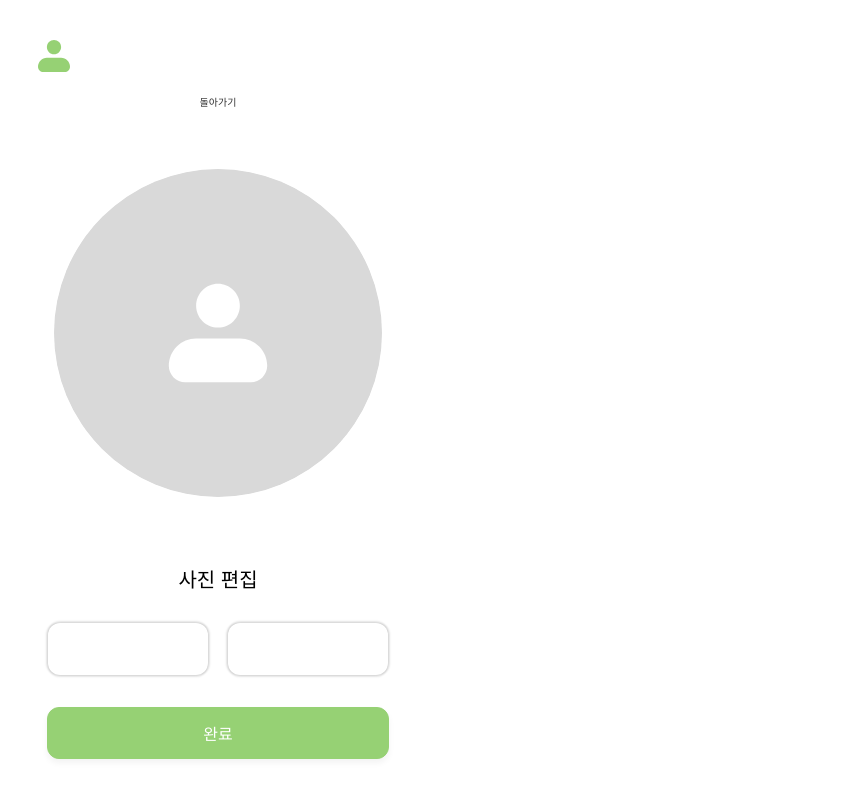
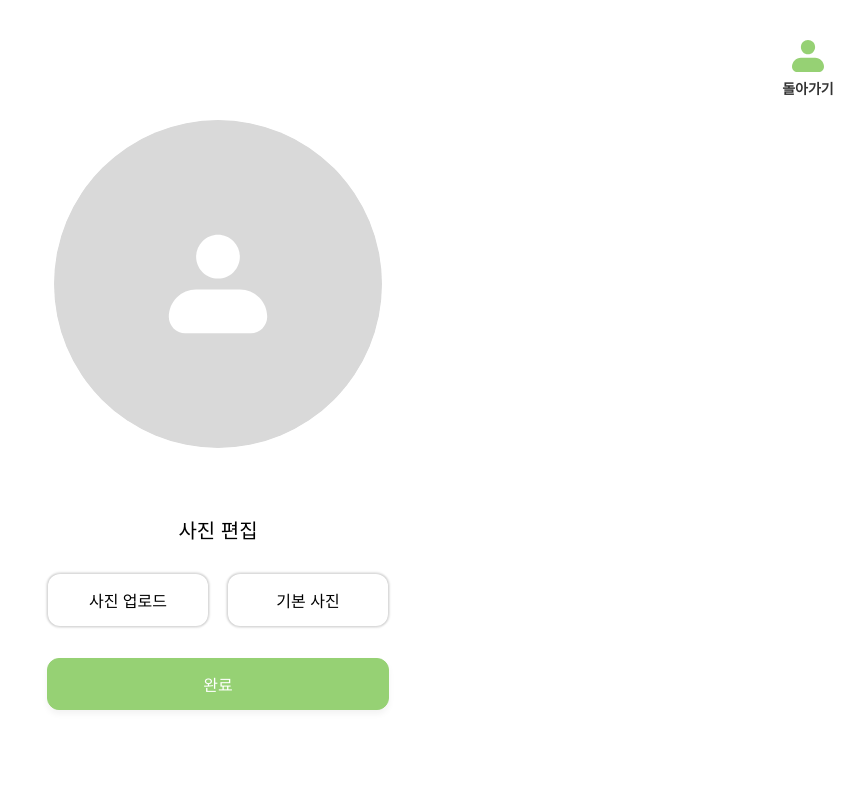
Before and after one commit to Code-Ideafev/GMT_front, a React (Vite) app: page /EditProfile in a window 1280 px wide. Shown: the whole page, without its empty margins (422-1280 px from the left). Built offline with nearby package versions, Linux system fonts and the light colour scheme.

Commit message:
경로 재설정 및 시계 아이콘 수정, 버튼 호버 수정

```diff
--- a/src/MyPage/my-page.css
+++ b/src/MyPage/my-page.css
@@ -1,34 +1,100 @@
+/* 기본 배경 및 컨테이너 설정 */
 body { background-color: white; color: black; margin: 0; overflow-x: hidden; }
-.mypage-container { width: 100%; min-height: 100vh; display: flex; flex-direction: column; background-color: #fff; }
-.header-area { display: flex; justify-content: flex-end; padding: 40px; box-sizing: border-box; }
-.icon-wrapper { display: flex; flex-direction: column; align-items: center; gap: 4px; cursor: pointer; }
+.mypage-container {
+  width: 100%;
+  min-height: 100vh;
+  display: flex;
+  flex-direction: column;
+  background-color: #fff;
+}
+
+/* 1. 상단 아이콘 영역 */
+.header-area {
+  width: 100%;
+  height: 100px;
+}
+
+.icon-wrapper {
+  position: fixed !important;
+  top: 40px !important;
+  right: -100px !important;
+  display: flex !important;
+  flex-direction: column !important;
+  align-items: center !important;
+  gap: 8px !important;
+  cursor: pointer !important;
+  z-index: 99999 !important;
+  width: 300px !important;
+}
+
+.clock-btn {
+  background: none !important;
+  border: none !important;
+  padding: 0 !important;
+  display: flex !important;
+  justify-content: center !important;
+}
+
+.icon-stack {
+  position: relative !important;
+  width: 32px !important;
+  height: 32px !important;
+}
+
+.clock-img {
+  position: absolute !important;
+  top: 0 !important;
+  left: 0 !important;
+  width: 32px !important;
+  height: 32px !important;
+  object-fit: contain !important;
+  transition: opacity 0.3s ease !important;
+}
+
+.clock-img.hover {
+  filter: invert(48%) sepia(16%) saturate(1061%) hue-rotate(55deg) brightness(92%) contrast(88%) !important;
+  opacity: 0;
+}
+
+.back-text {
+  font-size: 14px !important;
+  font-weight: 600 !important;
+  color: #333 !important;
+  text-align: center !important;
+  width: 100% !important;
+  display: block !important;
+  position: relative !important;
+  top: -20px !important;
+}
+
 .icon-wrapper:hover .back-text { color: #5D8546 !important; }
 .icon-wrapper:hover .clock-img.base { opacity: 0 !important; }
 .icon-wrapper:hover .clock-img.hover { opacity: 1 !important; }
-.clock-btn { background: none; border: none; outline: none; padding: 0; cursor: pointer; display: flex; }
-.icon-stack { position: relative; width: 32px; height: 32px; }
-.clock-img { position: absolute; top: 0; left: 0; width: 32px; height: 32px; object-fit: contain; transition: opacity 0.3s ease; }
-.clock-img.hover { filter: invert(48%) sepia(16%) saturate(1061%) hue-rotate(55deg) brightness(92%) contrast(88%) !important; opacity: 0; }
-.back-text { font-size: 10px; font-weight: 500; color: #333; }
 
-.profile-section { display: flex; justify-content: center; width: 100%; margin-top: -40px; }
+/* 2. 프로필 섹션 */
+.profile-section { display: flex; justify-content: center; width: 100%; margin-top: 20px; }
 .profile-content { display: flex; flex-direction: row; align-items: flex-end; gap: 60px; }
 .profile-image-circle { width: 328px; height: 328px; background-color: #E9E9E9; border-radius: 50%; overflow: hidden; display: flex; justify-content: center; align-items: center; }
 .profile-info-side { display: flex; flex-direction: column; align-items: flex-start; }
 .user-name { font-size: 24px; font-weight: bold; margin-bottom: 85px; }
 
-.edit-profile-btn { width: 400px; height: 64px; background: #96D174; border-radius: 20px; border: 1px solid #96D174; font-size: 16px; font-weight: 500; color: #FFFFFF; cursor: pointer; margin-bottom: 35px; box-shadow: 0 4px 6px rgba(0, 0, 0, 0.05); transition: all 0.3s ease; }
-.edit-profile-btn:hover { background-color: #FFFFFF; color: #333333; border: 1px solid #DCDCDC; }
+.edit-profile-btn {
+  width: 400px; height: 64px; background: #96D174; border-radius: 20px; border: 1px solid #96D174;
+  font-size: 16px; font-weight: 500; color: #FFFFFF; cursor: pointer; margin-bottom: 35px;
+  transition: all 0.3s ease;
+}
+.edit-profile-btn:hover { background-color: #FFFFFF !important; color: #333333 !important; border: 1px solid #DCDCDC !important; }
 
+/* 3. 토글 바 영역 */
 .toggle-bar { width: 620px; height: 76px; background: #F3F3F3; border-radius: 10px; display: flex; justify-content: space-between; align-items: center; padding: 0 25px; box-sizing: border-box; }
 .toggle-bar.is-public { background-color: #EFF8EA; }
 .toggle-content-wrapper { display: flex; align-items: center; gap: 15px; }
 .toggle-icon-img { width: 20px; height: 17.993px; object-fit: contain; }
-.grey-icon { filter: brightness(0) saturate(100%) invert(60%) sepia(0%) saturate(0%) hue-rotate(170deg) brightness(95%) contrast(88%); }
 .toggle-text { display: flex; flex-direction: column; gap: 4px; }
 .toggle-title { margin: 0; font-size: 15px; font-weight: bold; color: #333; }
 .toggle-desc { margin: 0; font-size: 12px; color: #8E8E8E; }
 
+/* 스위치 슬라이더 */
 .toggle-switch-container { position: relative; width: 46px; height: 24px; }
 .toggle-switch-container input { opacity: 0; width: 0; height: 0; }
 .slider { position: absolute; cursor: pointer; top: 0; left: 0; right: 0; bottom: 0; background-color: #ccc; transition: .3s; border-radius: 34px; }
@@ -36,46 +102,52 @@ body { background-color: white; color: black; margin: 0; overflow-x: hidden; }
 input:checked + .slider { background-color: #96D174; }
 input:checked + .slider:before { transform: translateX(22px); }
 
-.section-divider-container { margin-top: 99px; width: 100%; }
+/* 4. 구분선 */
+.section-divider-container {
+  margin-top: 99px;
+  width: 100vw;
+  margin-left: calc(-50vw + 50%);
+}
 .gray-line { width: 100%; height: 1px; background: #DCDCDC; border: none; }
+
+/* 5. 하단 기록 및 랭킹 영역 */
 .bottom-content-area { display: flex; width: 100%; padding-top: 44px; padding-bottom: 100px; box-sizing: border-box; }
 .study-section { flex: 1; display: flex; flex-direction: column; align-items: center; }
 .section-title { font-size: 24px; font-weight: 500; margin-bottom: 35px; }
-.record-list { display: flex; flex-direction: column; gap: 20px; width: 100%; align-items: center; margin-bottom: 30px; }
 
-/* 🟢 랭킹 박스 설정 */
-.rank-item-box {
-  position: relative;
-  width: auto;
-  display: flex;
-  justify-content: center;
-}
-
-/* 🟢 1등(rank-1) 박스에만 위쪽 여백을 주어 왕관 공간 확보 */
-/* 이렇게 하면 '랭킹' 글자와 왕관 사이의 불필요한 공백이 사라집니다. */
-.rank-1 {
-  margin-top: 0px;
-}
-
-/* 🟢 왕관 스타일 */
-.crown-svg {
-  position: absolute;
-  left: 21px;
-  bottom: calc(100% + 10px);
-  width: 64px;
-  height: 44px;
-  fill: #FFF700;
-  filter: drop-shadow(2px 3px 3px rgba(0, 0, 0, 0.25));
-  z-index: 10;
-}
-
-/* 1,2,3등 부드러운 그라데이션 */
+/* 랭킹 박스 스타일 */
+.rank-item-box { position: relative; width: auto; display: flex; justify-content: center; }
 .rank-1 > div { background: linear-gradient(90deg, #FFEB35 -10%, #FFFFFF 15%, #FFEB35 40%, #FFEB35 100%) !important; border: 1px solid #FFD700 !important; }
 .rank-2 > div { background: linear-gradient(90deg, #CAD5DA -10%, #FFFFFF 15%, #CAD5DA 40%, #CAD5DA 100%) !important; border: 1px solid #B4C0C9 !important; }
 .rank-3 > div { background: linear-gradient(90deg, #FFC4A7 -10%, #FFFFFF 15%, #FFC4A7 40%, #FFC4A7 100%) !important; border: 1px solid #EAA085 !important; }
-
-/* 일반 박스 */
 .rank-item-box:not(.rank-1):not(.rank-2):not(.rank-3) > div { background-color: white !important; border: 1px solid #DCDCDC !important; }
 
-.button-group-row { display: flex; gap: 15px; justify-content: center; width: 100%; }
-.styled-action-btn { background-color: #E9E9E9; border: none; border-radius: 10px; padding: 12px 25px; font-size: 15px; font-weight: bold; color: #333; cursor: pointer; }
+/* 6. 버튼 레이아웃 */
+.button-group-row { display: flex; gap: 15px; justify-content: center; width: 100%; margin-top: 20px; }
+
+/* 🔥 [수정 완료] 사진 업로드/기본 사진 버튼 글자색 고정 🔥 */
+.white-shadow-btn {
+  width: 160px; height: 52px; border-radius: 12px; background: #FFF; border: none; cursor: pointer;
+  font-family: 'Pretendard', sans-serif; font-size: 16px; font-weight: 500;
+
+  color: #000000 !important;   /* ★글자색 무조건 검정★ */
+
+  box-shadow: 0 -2px 2px 0 rgba(0, 0, 0, 0.10),
+              -2px 0 2px 0 rgba(0, 0, 0, 0.10),
+              2px 0 2px 0 rgba(0, 0, 0, 0.10),
+              0 2px 2px 0 rgba(0, 0, 0, 0.10);
+  transition: all 0.2s ease;
+}
+
+.white-shadow-btn:hover {
+  background-color: #E9E9E9 !important;
+  color: #000000 !important;  /* ★호버 시에도 무조건 검정★ */
+}
+
+/* 7. 완료 버튼 스타일 */
+.complete-btn {
+  width: 342px; height: 52px; background: #96D174; border: 1px solid #96D174; border-radius: 12px;
+  color: #FFF; font-family: 'Pretendard', sans-serif; font-size: 16px; font-weight: 500;
+  cursor: pointer; display: block; margin: 0 auto; transition: all 0.3s ease;
+}
+.complete-btn:hover { background-color: #FFFFFF; color: #333333; border: 1px solid #DCDCDC; }
--- a/src/MyPage/my-page.jsx
+++ b/src/MyPage/my-page.jsx
@@ -61,7 +61,7 @@ export default function MyPage() {
     <div className="mypage-container">
       <div className="header-area">
         {/* 돌아가기 클릭 시 메인 타이머("/")로 이동 */}
-        <div className="icon-wrapper" onClick={() => navigate("/")}>
+        <div className="icon-wrapper" onClick={() => navigate("/timer")}>
           <button className="clock-btn">
             <div className="icon-stack">
               <img src={clockIcon} alt="history" className="clock-img base" />
--- a/src/components/StudyRecordCard.css
+++ b/src/components/StudyRecordCard.css
@@ -67,17 +67,34 @@
   justify-content: center;
 }
 
-/* 버튼 스타일 및 호버 */
+/* 🔥 [수정] 사진 업로드 / 기본 사진 버튼 스타일 🔥 */
 .white-shadow-btn {
-  width: 160px; height: 52px; border-radius: 12px; background: #FFF; border: none; cursor: pointer;
-  font-family: 'Pretendard', sans-serif; font-size: 16px; font-weight: 500;
+  width: 160px;
+  height: 52px;
+  border-radius: 12px;
+  background: #FFF;
+  border: none;
+  cursor: pointer;
+  font-family: 'Pretendard', sans-serif;
+  font-size: 16px;
+  font-weight: 500;
+
+  /* 글자색을 검정으로 강제 고정 */
+  color: #000000 !important;
+
   box-shadow: 0 -2px 2px 0 rgba(0, 0, 0, 0.10),
               -2px 0 2px 0 rgba(0, 0, 0, 0.10),
               2px 0 2px 0 rgba(0, 0, 0, 0.10),
               0 2px 2px 0 rgba(0, 0, 0, 0.10);
   transition: all 0.2s ease;
 }
-.white-shadow-btn:hover { background-color: #D9D9D9; color: #333333; border: 1px solid #DCDCDC; }
+
+/* 🔥 [수정] 호버 시에도 글자색이 검정에서 안 변하게 고정 🔥 */
+.white-shadow-btn:hover {
+  background-color: #E9E9E9 !important; /* 배경만 살짝 회색으로 */
+  color: #000000 !important;            /* 글자색은 무조건 검정 유지 */
+  border: 1px solid #DCDCDC !important;
+}
 
 /* 완료 버튼 중앙 정렬 */
 .complete-btn {
```
